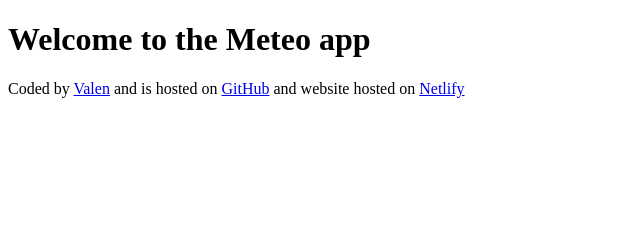
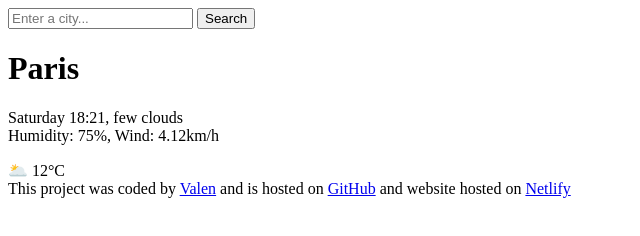
Before and after one commit to meta100py/meteo, a plain HTML site: page index.html in a window 1280 px wide. Shown: the whole page, without its empty margins (0-640 px from the left). Drawn offline with Linux system fonts and the light colour scheme.

Commit message:
Update index.html

```diff
--- a/index.html
+++ b/index.html
@@ -6,9 +6,25 @@
     <title>Meteo app</title>
   </head>
   <body>
-    <h1>Welcome to the Meteo app</h1>
+    <header>
+      <form>
+        <input type="search" placeholder="Enter a city..." required />
+        <input type="submit" value="Search" />
+      </form>
+    </header>
+    <main>
+      <div>
+        <h1>Paris</h1>
+        <p>
+          Saturday 18:21, few clouds
+          <br />
+          Humidity: 75%, Wind: 4.12km/h
+        </p>
+      </div>
+      <div>🌥️ 12°C</div>
+    </main>
     <footer>
-      Coded by
+      This project was coded by
       <a href="https://github.com/meta100py" target="_blank">Valen</a> and is
       hosted on
       <a href="https://github.com/meta100py/meteo" target="_blank">GitHub</a>
```
